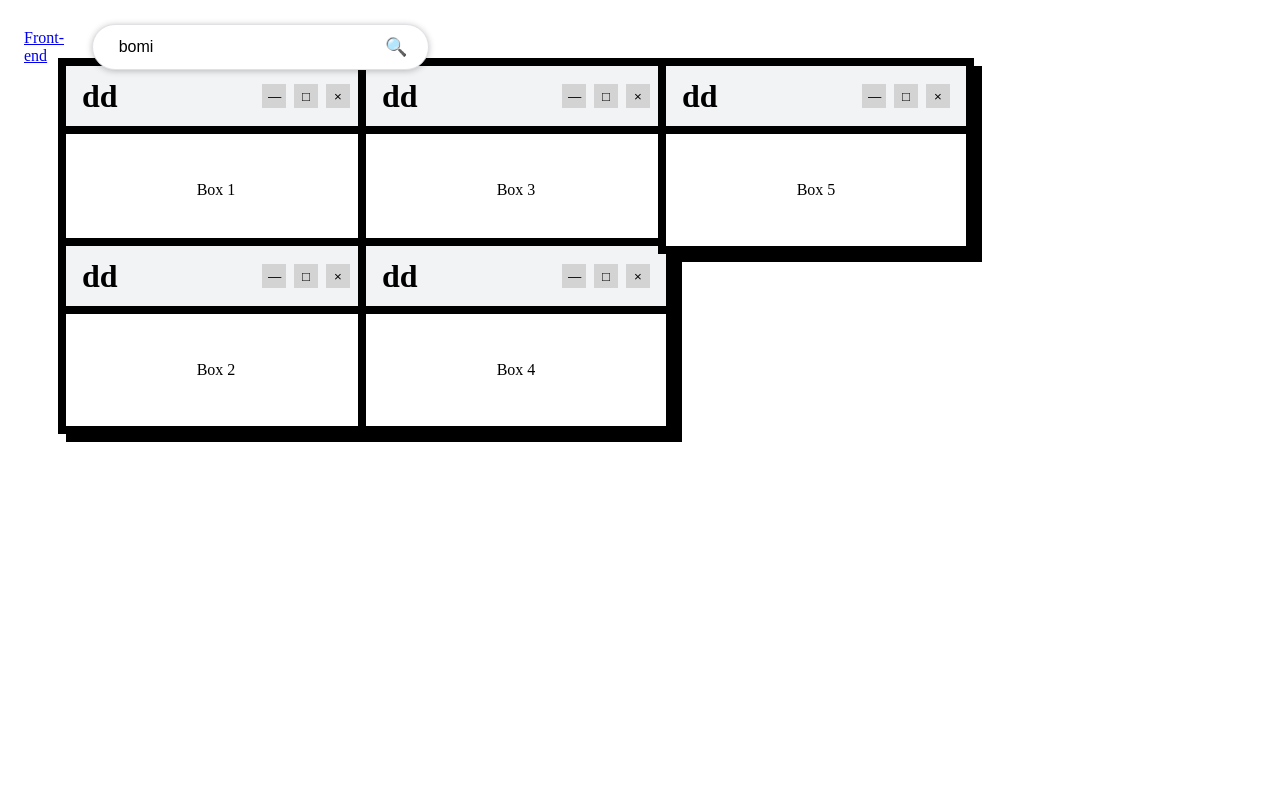
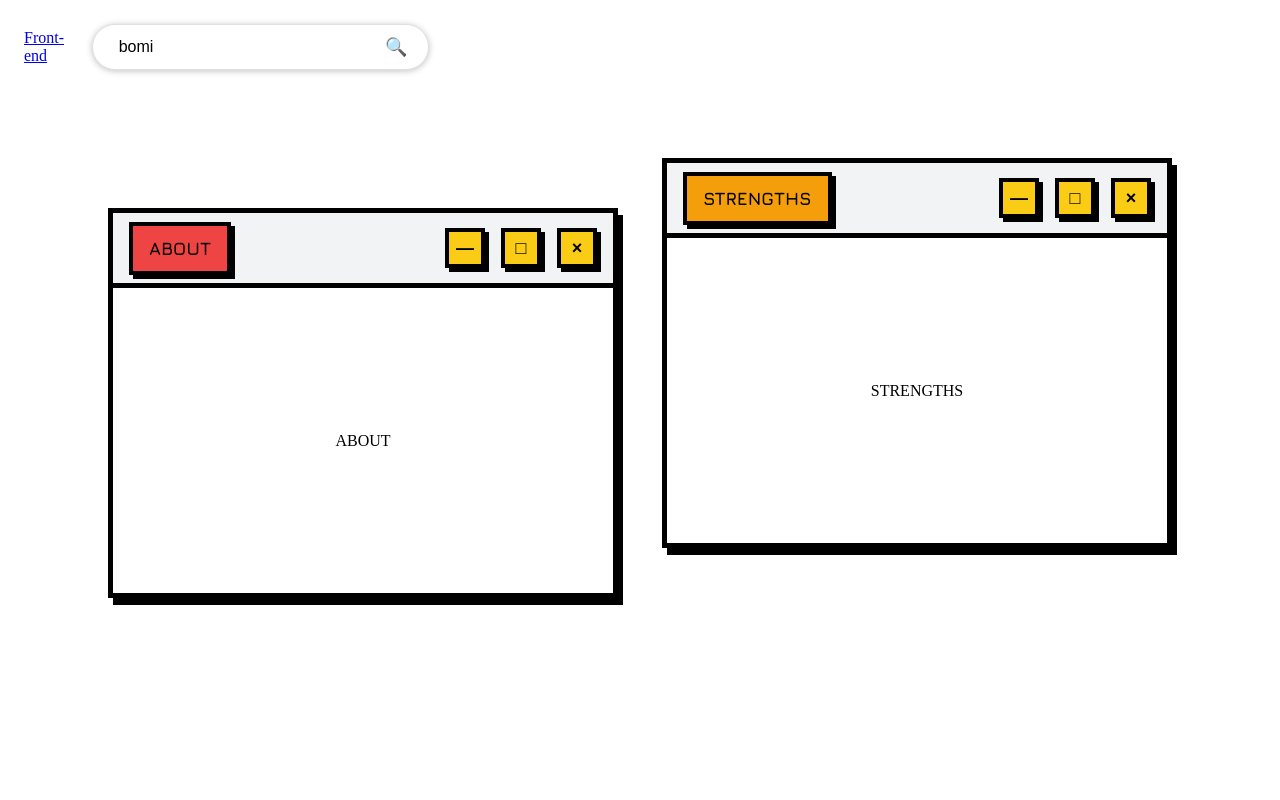
Before and after one commit to zoeznm/advanced_bomi, a Next.js app in the folder kbm/: page /bomi in a window 1280 px wide. Shown: the top 800 px of the page. Built offline with nearby package versions, Linux system fonts and the light colour scheme.

Commit message:
새로운 걸 만들기 위해 여기서 저장만 한다

```diff
--- a/kbm/src/app/globals.css
+++ b/kbm/src/app/globals.css
@@ -13,7 +13,6 @@
 html,
 body {
   max-width: 100vw;
-  overflow-x: hidden;
 }
 
 body {
--- a/kbm/src/pages/bomi.tsx
+++ b/kbm/src/pages/bomi.tsx
@@ -1,116 +1,111 @@
 // File: src/pages/bomi.tsx
-import { useState, useEffect } from 'react';
-import Link from 'next/link';
-import SearchBar from '../components/SearchBar';
-import Navbar from '../components/Navbar';
-import '../styles/SearchBar.css';
-import '../styles/Navbar.css';
-import '../styles/Bomi.css';
+import { useState, useEffect } from "react";
+import Link from "next/link";
+import SearchBar from "../components/SearchBar";
+import Navbar from "../components/Navbar";
+import "../styles/SearchBar.css";
+import "../styles/Navbar.css";
+import "../styles/Bomi.css";
 
-interface BoxState {
-  id: number;
-  visible: boolean;
-  folded: boolean;
-  expanded: boolean;
-  top: number;
-  left: number;
-  initialTop: number;
-  initialLeft: number;
-}
 
 export default function Bomi() {
   const [showNavbar, setShowNavbar] = useState(false);
-  const [boxes, setBoxes] = useState<BoxState[]>(() =>
-    Array.from({ length: 5 }, (_, i) => ({
-      id: i,
-      visible: true,
-      folded: false,
-      expanded: false,
-      top: 50 + (i % 2) * 180,
-      left: 50 + Math.floor(i / 2) * 300,
-      initialTop: 50 + (i % 2) * 180,
-      initialLeft: 50 + Math.floor(i / 2) * 300,
-    }))
-  );
+  const titles = ["ABOUT", "STRENGTHS", "VALUE", "VISION", "GOALS"];
+
+  // 초기 위치를 CSS 변수로 설정할 값
+  const initialPositions = [
+    { top: 20, left: 30 },
+    { top: 50, left: 200 },
+    { top: 200, left: 50 },
+    { top: 300, left: 300 },
+    { top: 450, left: 150 },
+  ];
+
   const [dragInfo, setDragInfo] = useState<{ id: number; offsetX: number; offsetY: number } | null>(null);
 
-  // Drag start
+  // Drag start: record offset within element
   const handleDragStart = (id: number, e: React.MouseEvent) => {
     e.preventDefault();
-    const box = boxes.find(b => b.id === id);
-    if (!box || box.expanded) return;
-    setDragInfo({ id, offsetX: e.clientX - box.left, offsetY: e.clientY - box.top });
+    const el = e.currentTarget as HTMLElement;
+    const rect = el.getBoundingClientRect();
+    setDragInfo({ id, offsetX: e.clientX - rect.left, offsetY: e.clientY - rect.top });
   };
 
-  // Drag move & up
+  // Drag move & up: update CSS variables for top/left
   useEffect(() => {
     const onMouseMove = (e: MouseEvent) => {
       if (!dragInfo) return;
-      setBoxes(prev => prev.map(b =>
-        b.id === dragInfo.id && !b.expanded
-          ? { ...b, top: e.clientY - dragInfo.offsetY, left: e.clientX - dragInfo.offsetX, initialTop: e.clientY - dragInfo.offsetY, initialLeft: e.clientX - dragInfo.offsetX }
-          : b
-      ));
+      const { id, offsetX, offsetY } = dragInfo;
+      const top = e.clientY - offsetY;
+      const left = e.clientX - offsetX;
+      const el = document.querySelector(`.box${id + 1}`) as HTMLElement;
+      if (el && !el.classList.contains("expanded")) {
+        el.style.setProperty("--top", `${top}px`);
+        el.style.setProperty("--left", `${left}px`);
+      }
     };
     const onMouseUp = () => setDragInfo(null);
-    document.addEventListener('mousemove', onMouseMove);
-    document.addEventListener('mouseup', onMouseUp);
+    document.addEventListener("mousemove", onMouseMove);
+    document.addEventListener("mouseup", onMouseUp);
     return () => {
-      document.removeEventListener('mousemove', onMouseMove);
-      document.removeEventListener('mouseup', onMouseUp);
+      document.removeEventListener("mousemove", onMouseMove);
+      document.removeEventListener("mouseup", onMouseUp);
     };
   }, [dragInfo]);
 
-  // Box controls
-  const handleFold = (id: number) => setBoxes(prev => prev.map(b => b.id === id ? { ...b, folded: !b.folded } : b));
-  const handleExpand = (id: number) => setBoxes(prev => prev.map(b => {
-    if (b.id === id) {
-      if (!b.expanded) {
-        const vw = window.innerWidth;
-        const vh = window.innerHeight;
-        const boxW = 300;
-        const boxH = b.folded ? 30 : 180;
-        return { ...b, expanded: true, top: (vh - boxH) / 2, left: (vw - boxW) / 2 };
-      } else {
-        return { ...b, expanded: false, top: b.initialTop, left: b.initialLeft };
-      }
-    }
-    return { ...b, expanded: false };
+  // 박스 배열 생성: id, title, 상태, 초기 위치 포함
+  const boxes = titles.map((title, i) => ({
+    id: i,
+    title,
+    visible: true,
+    folded: false,
+    expanded: false,
+    initialTop: initialPositions[i].top,
+    initialLeft: initialPositions[i].left,
   }));
 
-  const anyExpanded = boxes.some(b => b.expanded);
+  // 접기/펼치기 제어
+  const handleFold = (id: number) => {
+    const el = document.querySelector(`.box${id + 1}`) as HTMLElement;
+    el.classList.toggle("folded");
+  };
+  const handleExpand = (id: number) => {
+    boxes.forEach((_, idx) => {
+      const el = document.querySelector(`.box${idx + 1}`) as HTMLElement;
+      if (idx === id) {
+        el.classList.toggle("expanded");
+      } else {
+        el.classList.remove("expanded");
+      }
+    });
+  };
 
   return (
     <div className="bomi-container">
       <div className="topbar">
-        <Link href="/mainpage"><div className="logoIcon">Front-end</div></Link>
+        <Link href="/mainpage">
+          <div className="logoIcon">Front-end</div>
+        </Link>
         <SearchBar initialQuery="bomi" onMenuClick={() => setShowNavbar(!showNavbar)} hideMenuButton />
         {showNavbar && <Navbar />}
       </div>
-      {anyExpanded && <div className="overlay" />}
       <div className="boxes-container">
-        {boxes.map(b => b.visible && (
+        {boxes.map((b) => (
           <div
             key={b.id}
-            className={`box${b.folded ? ' folded' : ''}${b.expanded ? ' expanded' : ''}`}
-            style={{ top: b.top, left: b.left }}
-            onMouseDown={e => handleDragStart(b.id, e)}
+            className={`box box${b.id + 1}`}
+
+            onMouseDown={(e) => handleDragStart(b.id, e)}
           >
-            {/* 헤더 컴포넌트 */}
             <div className="frame-header">
-              <h1>dd</h1>
+              <h1 className={`preview preview-${b.id + 1}`}>{b.title}</h1>
               <div className="three_ball">
                 <button className="fold" onClick={() => handleFold(b.id)}>—</button>
                 <button className="open" onClick={() => handleExpand(b.id)}>□</button>
                 <button className="delete">×</button>
               </div>
             </div>
-            {/* 본문 영역 */}
-            {!b.folded && (
-              <div className="frame-body">
-                Box {b.id + 1}
-              </div>
-            )}
+            <div className="frame-body">{b.title}</div>
           </div>
         ))}
       </div>
--- a/kbm/src/styles/Bomi.css
+++ b/kbm/src/styles/Bomi.css
@@ -1,9 +1,12 @@
 /* File: src/styles/Bomi.css */
+@import url("https://fonts.googleapis.com/css2?family=Inter:ital,opsz,wght@0,14..32,100..900;1,14..32,100..900&family=Jura:wght@300..700&display=swap");
+
+@import url("https://fonts.googleapis.com/css2?family=Alfa+Slab+One&family=Inter:ital,opsz,wght@0,14..32,100..900;1,14..32,100..900&family=Jura:wght@300..700&display=swap");
+
 .bomi-container {
   position: relative;
   width: 100%;
   height: 100vh;
-  overflow: hidden;
 }
 .topbar {
   position: absolute;
@@ -28,21 +31,44 @@
 
 .box {
   position: absolute;
-  width: 300px;
-  height: 180px;
+  width: 500px;
+  height: 380px;
   display: flex;
   flex-direction: column;
-  border: 8px solid #000;
-  box-shadow: 8px 8px 0 #000;
+  border: 5px solid #000;
+  box-shadow: 5px 7px 0 #000;
   background: #fff;
   cursor: move;
+  top: var(--top);
+  left: var(--left);
+  right: var(--right);
+}
+.box1 {
+  --top: 200px;
+  --left: 100px;
+}
+.box2 {
+  --top: 150px;
+  --right:100px;
+}
+.box3 {
+  --top: 900px;
+  --left: 500px;
+}
+.box4 {
+  --top: 1400px;
+  --left: 150px;
+}
+.box5 {
+  --top: 1400px;
+  --right:100px;
 }
 .box:hover {
-  box-shadow: 6px 6px 0 #000;
+  box-shadow: 3px 3px 0 #000;
   transform: translate(2px, 2px);
 }
 .box.folded {
-  height: 30px !important;
+  height: 70px !important;
 }
 .box.expanded {
   width: 400px !important;
@@ -52,13 +78,45 @@
 
 /* 새 컴포넌트 스타일 */
 .frame-header {
-  height: 60px;
+  height: 70px;
   background: #f1f3f4;
-  border-bottom: 8px solid #000;
+  border-bottom: 5px solid #000;
   display: flex;
   align-items: center;
   padding: 0 1rem;
+  font-family: "Jura", sans-serif;
+  font-size: 0.6rem;
 }
+.preview {
+  display: inline-block; /* 내용 크기에 맞춰 가로 사이즈가 조절됩니다 */
+  padding: 0.75rem 1rem;
+  font-size: 1.125rem; /* text-lg */
+  font-weight: bold;
+  color: #000;
+  border: none;
+  cursor: pointer;
+  border: 4px solid #000;
+  box-shadow: 4px 4px 0 #000;
+}
+.preview:hover {
+  box-shadow: 5px 5px 0 #000;
+  transform: translate(2px, 2px);
+}
+.preview-1 {
+  background-color: #ef4444;
+} /* Box 1 */
+.preview-2 {
+  background-color: #f59e0b;
+} /* Box 2 */
+.preview-3 {
+  background-color: #10b981;
+} /* Box 3 */
+.preview-4 {
+  background-color: #3b82f6;
+} /* Box 4 */
+.preview-5 {
+  background-color: #8b5cf6;
+} /* Box 5 */
 
 .frame-body {
   flex-grow: 1;
@@ -72,22 +130,33 @@
 .three_ball {
   margin-left: auto;
   display: flex;
-  gap: 0.5rem;
+  gap: 1rem;
 }
 
 .three_ball button {
-  width: 24px;
-  height: 24px;
+  font-size: 1.125rem; /* text-lg */
+  font-weight: bold;
+  color: #000;
+  width: 40px;
+  height: 40px;
+  background-color: #facc15; /* yellow-400 */
   border: none;
-  background: lightgray;
   cursor: pointer;
+  border: 4px solid #000;
+  box-shadow: 4px 4px 0 #000;
 }
-.three_ball button:hover.fold {
-  background: #febc2e;
+
+.three_ball button.fold:hover {
+  box-shadow: 6px 6px 0 #000;
+  transform: translate(2px, 2px);
 }
-.three_ball button:hover.open {
-  background: #28c840;
+
+.three_ball button.open:hover {
+  box-shadow: 6px 6px 0 #000;
+  transform: translate(2px, 2px);
 }
-.three_ball button:hover.delete {
-  background: #ff6058;
+
+.three_ball button.delete:hover {
+  box-shadow: 6px 6px 0 #000;
+  transform: translate(2px, 2px);
 }
--- a/kbm/src/styles/MainPage.css
+++ b/kbm/src/styles/MainPage.css
@@ -1,10 +1,19 @@
+@font-face {
+  font-family: 'TRYGrtsk';
+  src: url('/fonts/trygrtsk-semiboldmega-bf6426552430fe5-webfont.woff2') format('woff2'),
+  url('/fonts/trygrtsk-semiboldmega-bf6426552430fe5-webfont.woff') format('woff');
+  font-weight: 400;
+  font-style: normal;
+  font-display: swap;
+}
+
 /* File: src/styles/MainPage.css */
 .container {
   display: flex;
   flex-direction: column;
   align-items: center;
   justify-content: center;
-  height: 100vh;
+  height: 70vh;
   position: relative;
 }
 
@@ -23,22 +32,18 @@
 
 .logo {
   display: flex;
-  font-size: 92px;
+  font-size: 7rem;
   font-weight: bold;
   margin-bottom: 24px;
   text-decoration: none;
+  font-family: 'TRYGrtsk', sans-serif
 }
 
 .logo span { display: inline-block; }
 .logo .col1 { color: #4285F4; }
 .logo .col2 { color: #DB4437; }
 .logo .col3 { color: #F4B400; }
-.logo .col4 { color: #4285F4; }
-.logo .col5 { color: #0F9D58; }
-.logo .col6 { color: #DB4437; }
-.logo .col7 { color: #4285F4; }
-.logo .col8 { color: #DB4437; }
-.logo .col9 { color: #F4B400; }
+.logo .col4 { color: #0F9D58; }
 
 .search-area {
   width: 100%;
--- a/kbm/src/styles/Page.css
+++ b/kbm/src/styles/Page.css
@@ -17,4 +17,5 @@
   font-weight: bold;
   cursor: pointer;
   margin-right: 1rem;
+  text-decoration: none;
 }
--- a/kbm/src/styles/SearchBar.css
+++ b/kbm/src/styles/SearchBar.css
@@ -1,4 +1,6 @@
 /* File: src/styles/SearchBar.css */
+@import url('https://fonts.googleapis.com/css2?family=Inter:ital,opsz,wght@0,14..32,100..900;1,14..32,100..900&family=Jura:wght@300..700&display=swap');
+
 .searchWrapper {
   position: relative;
   width: 100%;
@@ -49,6 +51,7 @@
 .suggestions li {
   padding: 0.5rem 1rem;
   cursor: pointer;
+  font-family: "Jura", sans-serif;
 }
 
 .suggestions li:hover {
```
Also changed, not shown: kbm/src/app/layout.tsx (deleted, +0 -32 lines), kbm/src/app/page.tsx (deleted, +0 -95 lines), kbm/src/pages/mainpage.tsx (+4 -9 lines), kbm/public/fonts/trygrtsk-semiboldmega-bf6426552430fe5-webfont.woff (added), kbm/public/fonts/trygrtsk-semiboldmega-bf6426552430fe5-webfont.woff2 (added).
